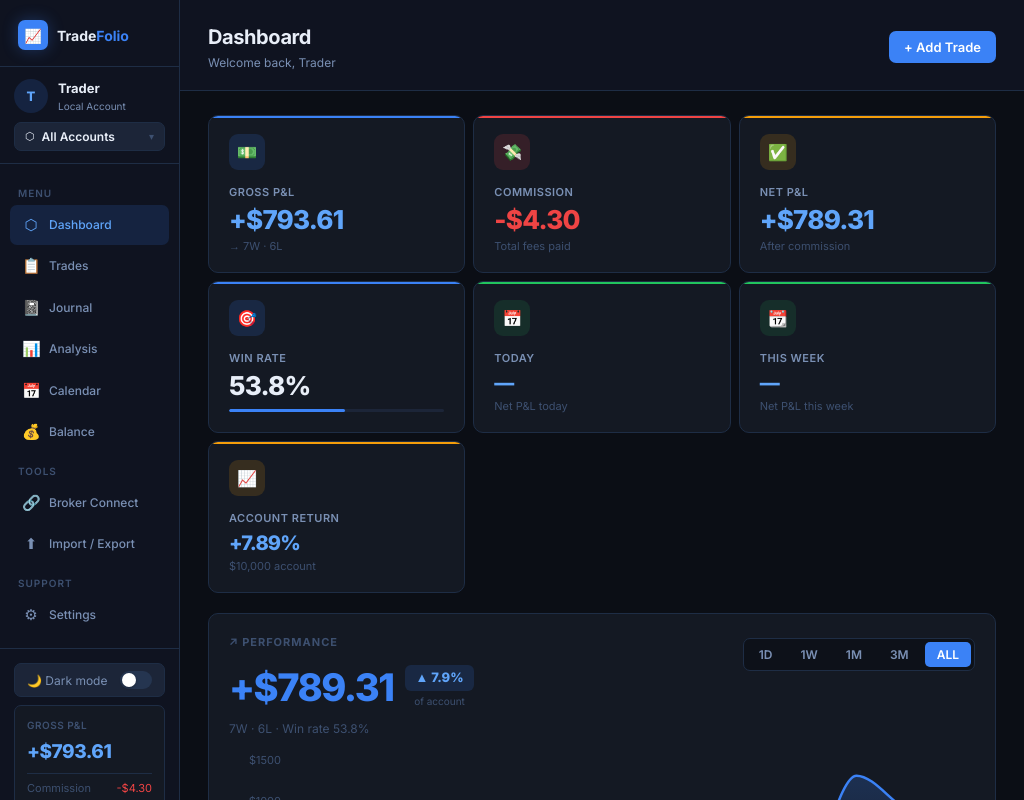
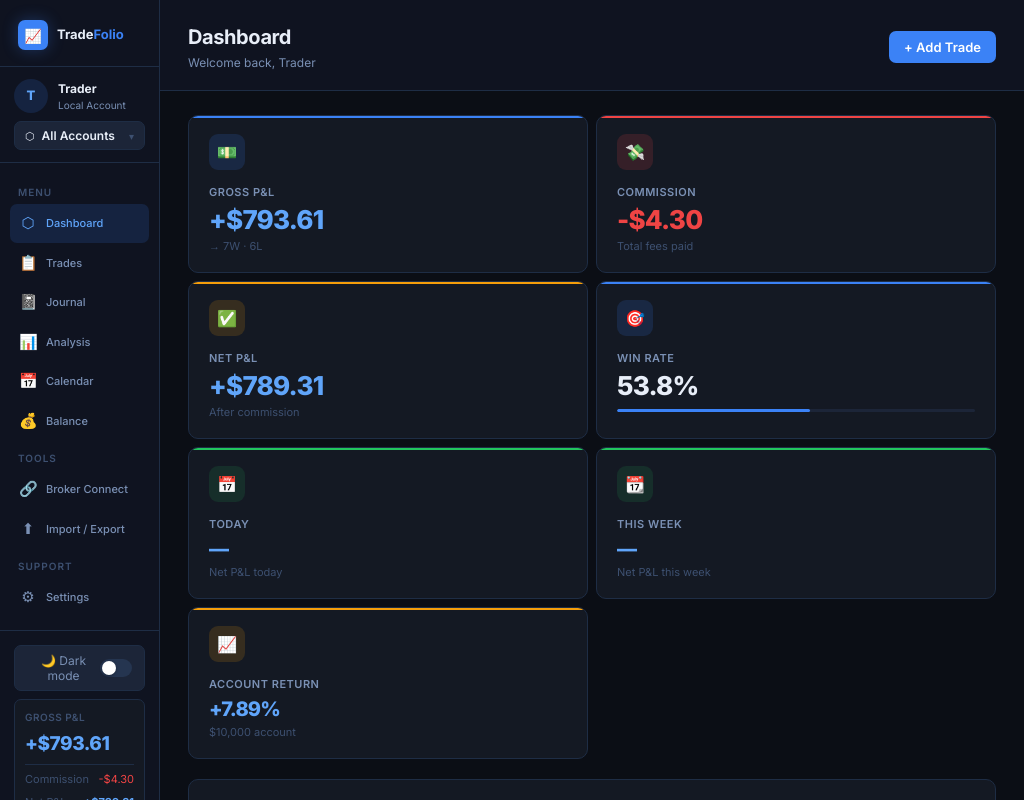
Before and after one commit to mohitchaudhry21/tradefolio, a React (Create React App) app: page /#/ in a window 1024 px wide. Shown: the top 800 px of the page. Built offline with nearby package versions, Linux system fonts and the light colour scheme.

Commit message:
Update styles.css

```diff
--- a/src/styles.css
+++ b/src/styles.css
@@ -489,33 +489,53 @@ input[type=range]::-webkit-slider-thumb{-webkit-appearance:none;width:16px;heigh
 
 /* MacBook 13" / small laptop */
 @media(max-width:1280px){
-  .dash-stat-grid  { grid-template-columns: repeat(4,1fr); gap:10px; }
+  .dash-stat-grid    { grid-template-columns: repeat(4,1fr); gap:10px; }
   .balance-stat-grid { grid-template-columns: repeat(4,1fr); }
-  .analytics-3col  { grid-template-columns: 1fr 1fr; }
-  .analytics-stats { grid-template-columns: 1fr 320px; }
-  .page-body{ overflow-x: hidden; }
+  .analytics-3col    { grid-template-columns: 1fr 1fr; }
+  .analytics-stats   { grid-template-columns: 1fr 300px; }
+  .page-body         { overflow-x: hidden; }
 }
 
-/* Tablet — sidebar stays but narrower */
+/* iPad landscape (~1024–1200px) — most iPads in landscape hit this range */
+@media(max-width:1200px){
+  :root{ --sidebar-w: 176px; }
+  .sidebar{ width:176px !important; }
+  .sb-logo-text{ font-size:13px !important; }
+  .nav-item{ font-size:12px !important; padding:8px 10px !important; }
+  .sb-user-name{ font-size:12px !important; }
+  /* Stack chart + calendar vertically */
+  .dash-chart-cal    { grid-template-columns: 1fr !important; }
+  /* Stat grids wrap tighter */
+  .dash-stat-grid    { grid-template-columns: repeat(4,1fr) !important; gap:8px !important; }
+  .balance-stat-grid { grid-template-columns: repeat(3,1fr) !important; }
+  /* Analytics */
+  .analytics-top     { grid-template-columns: repeat(2,1fr) !important; }
+  .analytics-qe      { grid-template-columns: 1fr !important; }
+  .analytics-3col    { grid-template-columns: 1fr 1fr !important; }
+  .analytics-stats   { grid-template-columns: 1fr !important; }
+  /* Prevent horizontal overflow */
+  .page-body         { overflow-x: hidden !important; }
+  .page-header       { flex-wrap: wrap !important; gap:8px !important; }
+}
+
+/* Tablet portrait / narrow (769–1024px) */
 @media(min-width:769px) and (max-width:1024px){
-  :root{ --sidebar-w: 180px; }
-  .sidebar{ width:180px !important; }
-  .sb-logo-text{ font-size:14px !important; }
-  .nav-item{ font-size:12px !important; padding:9px 12px !important; }
-  .pnl-card{ padding:12px !important; }
-  /* Prevent page header from overflowing */
+  :root{ --sidebar-w: 160px; }
+  .sidebar{ width:160px !important; }
+  .sb-logo-text{ font-size:13px !important; }
+  .nav-item{ font-size:11px !important; padding:8px 9px !important; }
+  .pnl-card{ padding:10px !important; }
   .page-header{ flex-wrap:wrap !important; gap:8px !important; }
   .page-body{ overflow-x:hidden !important; }
-  /* Grid overrides */
   .stat-grid        { grid-template-columns:1fr 1fr !important; }
-  .dash-stat-grid   { grid-template-columns: repeat(3,1fr) !important; gap:8px !important; }
+  .dash-stat-grid   { grid-template-columns: repeat(2,1fr) !important; gap:8px !important; }
   .dash-chart-cal   { grid-template-columns: 1fr !important; }
   .analytics-top    { grid-template-columns: repeat(2,1fr) !important; }
   .analytics-qe     { grid-template-columns: 1fr !important; }
-  .analytics-3col   { grid-template-columns: 1fr 1fr !important; }
+  .analytics-3col   { grid-template-columns: 1fr !important; }
   .analytics-stats  { grid-template-columns: 1fr !important; }
   .balance-stat-grid{ grid-template-columns: repeat(2,1fr) !important; }
-  .journal-split    { grid-template-columns: 260px 1fr !important; }
+  .journal-split    { grid-template-columns: 220px 1fr !important; }
 }
 
 .recharts-cartesian-axis-tick-value{fill:var(--text-muted) !important;font-size:11px;}
```
